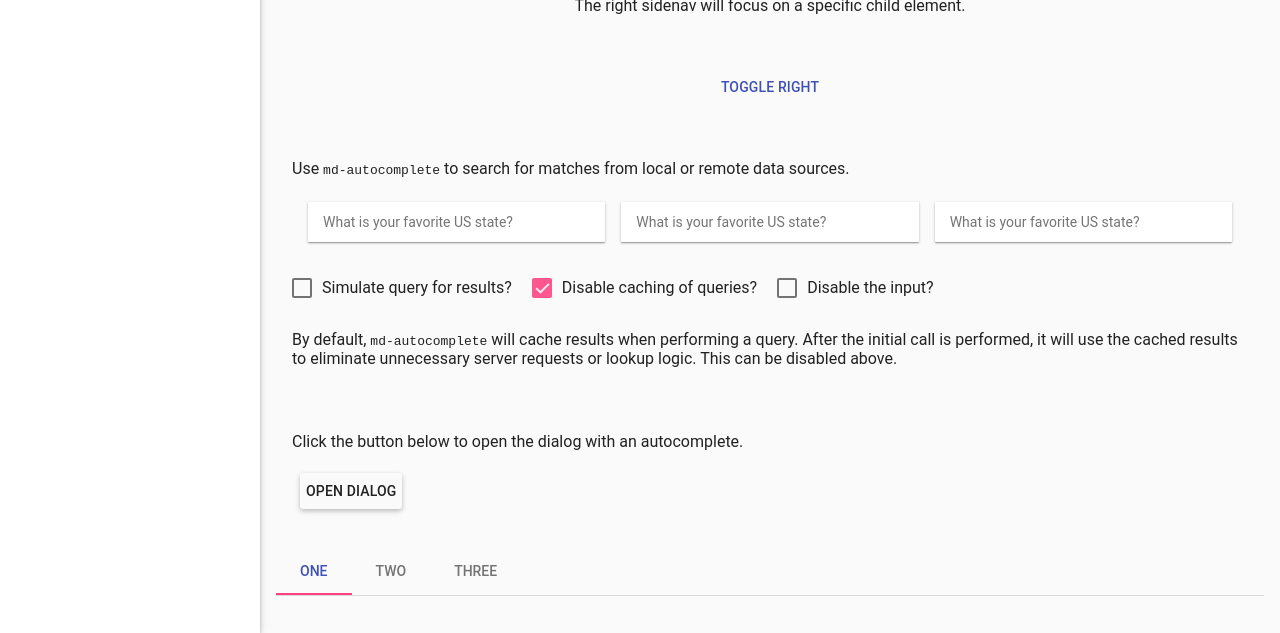
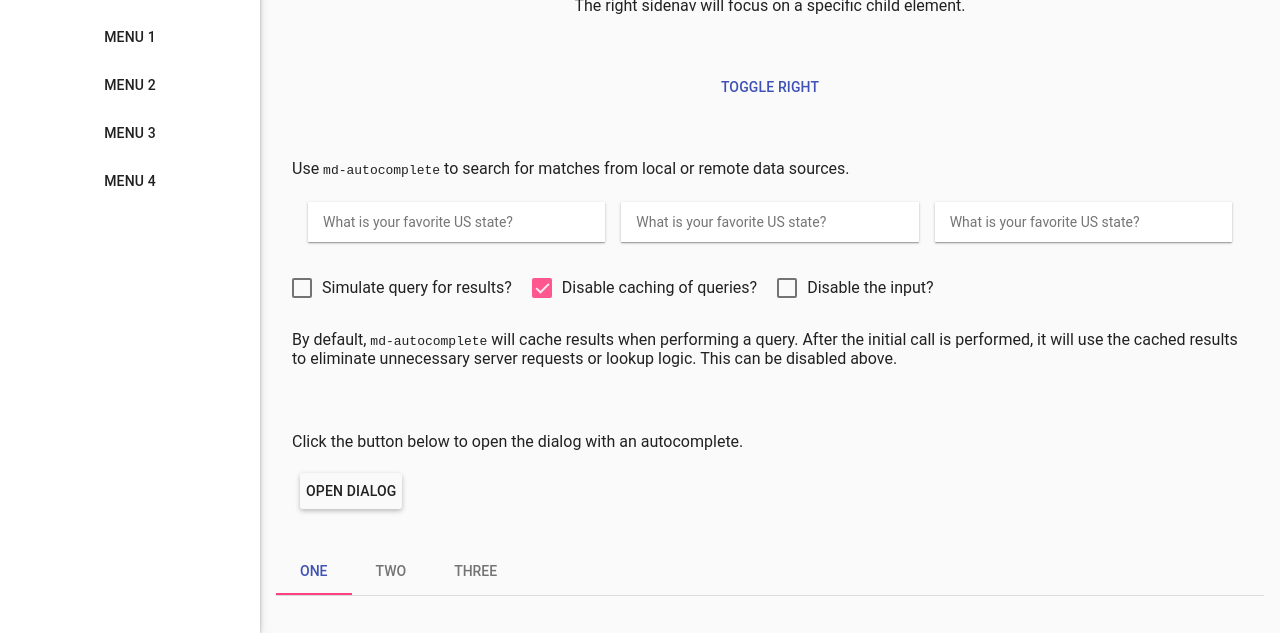
Before and after one commit to prabhatkashyap/angular, a plain HTML site: page index.html in a window 1280 px wide. Shown: the part 167-800 px from the top of the page. Drawn offline with Linux system fonts and the light colour scheme.

Commit message:
working on UI

```diff
--- a/index.html
+++ b/index.html
@@ -27,7 +27,7 @@
                 <!--</md-button>-->
                 <header class="nav-header">
                     <a layout="row" layout-align="center center"
-                       ng-href="/" class="docs-logo" href="/">
+                       ng-href="#" class="docs-logo" href="#">
                         <img src="http://www.logospike.com/wp-content/uploads/2015/11/Logo_Image_01.png"
                              style="width: 160px" alt="">
                     </a>
@@ -35,6 +35,20 @@
                     <h1 style="margin: 0px;text-align: center" class="ng-binding">
                         Angular Demo</h1>
                 </header>
+                <div layout="column">
+                    <md-button>
+                        Menu 1
+                    </md-button>
+                    <md-button>
+                        Menu 2
+                    </md-button>
+                    <md-button>
+                        Menu 3
+                    </md-button>
+                    <md-button>
+                        Menu 4
+                    </md-button>
+                </div>
 
             </md-content>
 
```
